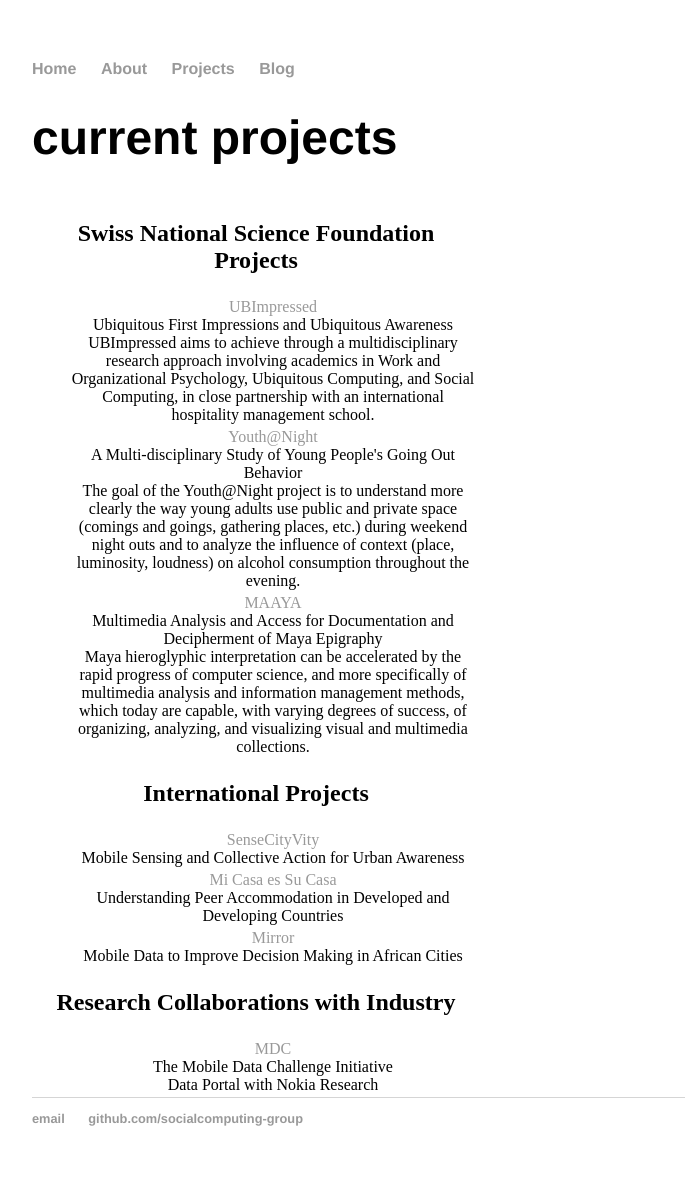
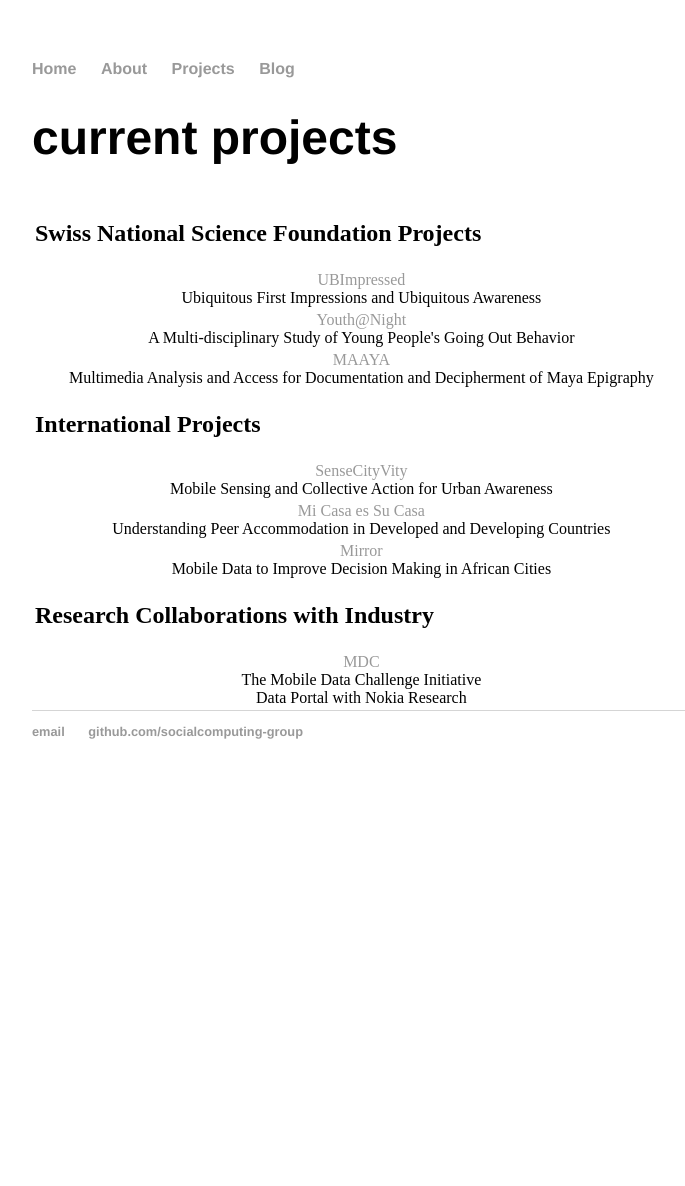
Before and after one commit to socialcomputing-group/socialcomputing-group.github.io, a Jekyll site: the page built from projects/index.html, in a window 1280 px wide. Shown: the whole page, without its empty margins (160-845 px from the left). Built offline with Jekyll 4.4.1, drawn with Linux system fonts in a browser that asks for light colours; after the commit the page ends 900 px from its top, so only the background shows below that.

Commit message:
Update index.html

```diff
--- a/projects/index.html
+++ b/projects/index.html
@@ -5,7 +5,7 @@
 <div class="blurb">
 	<h1>current projects	</h1>
 
-<table style="width:50%">
+<table style="text-align:left;">
      <tr>
 	<th colspan="2"><h2>Swiss National Science Foundation Projects	</h2>	</th>
      </tr>
@@ -14,10 +14,9 @@
 <tr>
       <td width="30">&nbsp;</td>
       <td>
-      <a href="http://www.idiap.ch/project/ubimpressed"> UBImpressed </a><br>
+      <font color = "blue"><a href="http://www.idiap.ch/project/ubimpressed"> UBImpressed </a></font><br>
 	Ubiquitous First Impressions and Ubiquitous Awareness <br>
-	UBImpressed aims to achieve through a multidisciplinary research approach involving academics in Work and Organizational Psychology, Ubiquitous Computing, and Social Computing, in close partnership with an international hospitality management school.
-	   </td>
+	</td>
 </tr>
 
 <tr>
@@ -25,8 +24,7 @@
       <td>
       <a href="http://www.youth-night.ch/"> Youth@Night </a><br>
 	A Multi-disciplinary Study of Young People's Going Out Behavior <br>
-	The goal of the Youth@Night project is to understand more clearly the way young adults use public and private space (comings and goings, gathering places, etc.) during weekend night outs and to analyze the influence of context (place, luminosity, loudness) on alcohol consumption throughout the evening.
-	    </td>
+	</td>
 </tr>
 
 <tr>
@@ -35,7 +33,6 @@
       <a href="http://www.idiap.ch/project/maaya/">
       MAAYA </a><br>
       Multimedia Analysis and Access for Documentation and Decipherment of Maya Epigraphy <br>
-      Maya hieroglyphic interpretation can be accelerated by the rapid progress of computer science, and more specifically of multimedia analysis and information management methods, which today are capable, with varying degrees of success, of organizing, analyzing, and visualizing visual and multimedia collections.
       </td>
 </tr>
 
```
